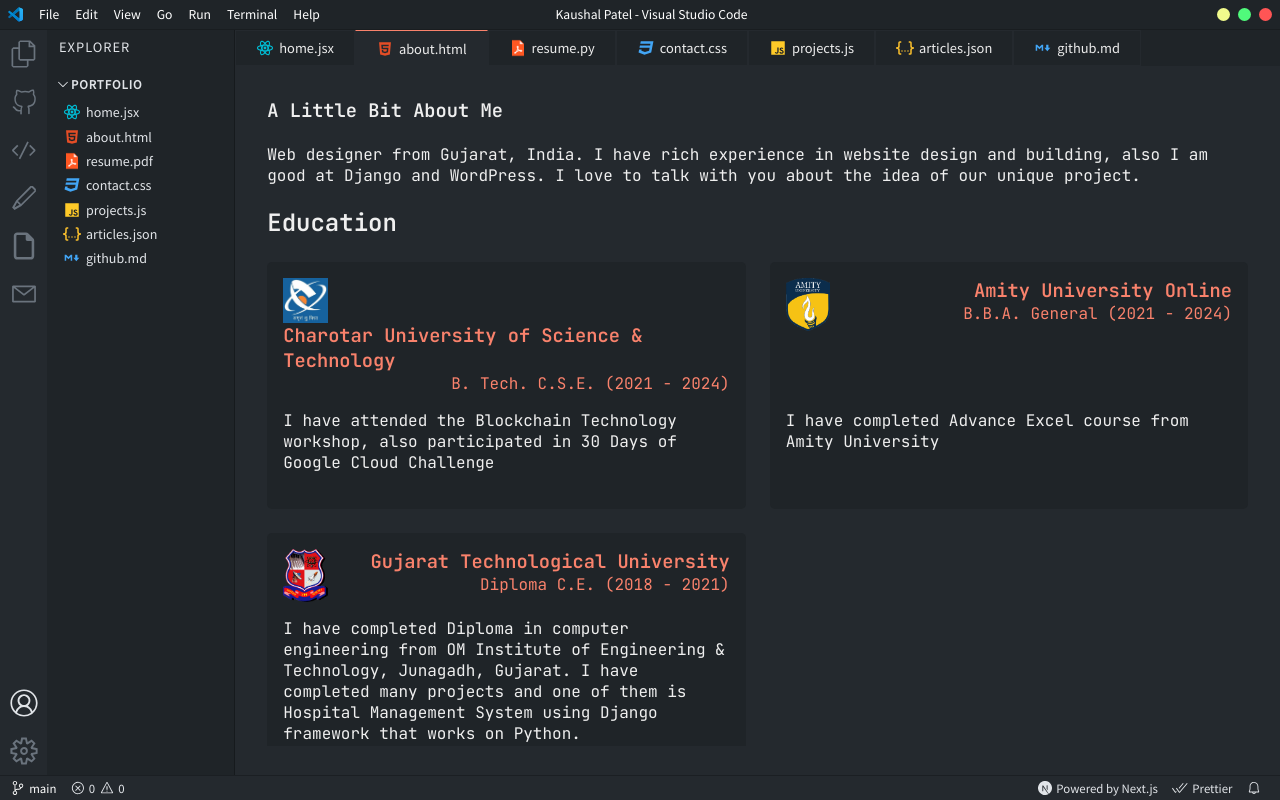
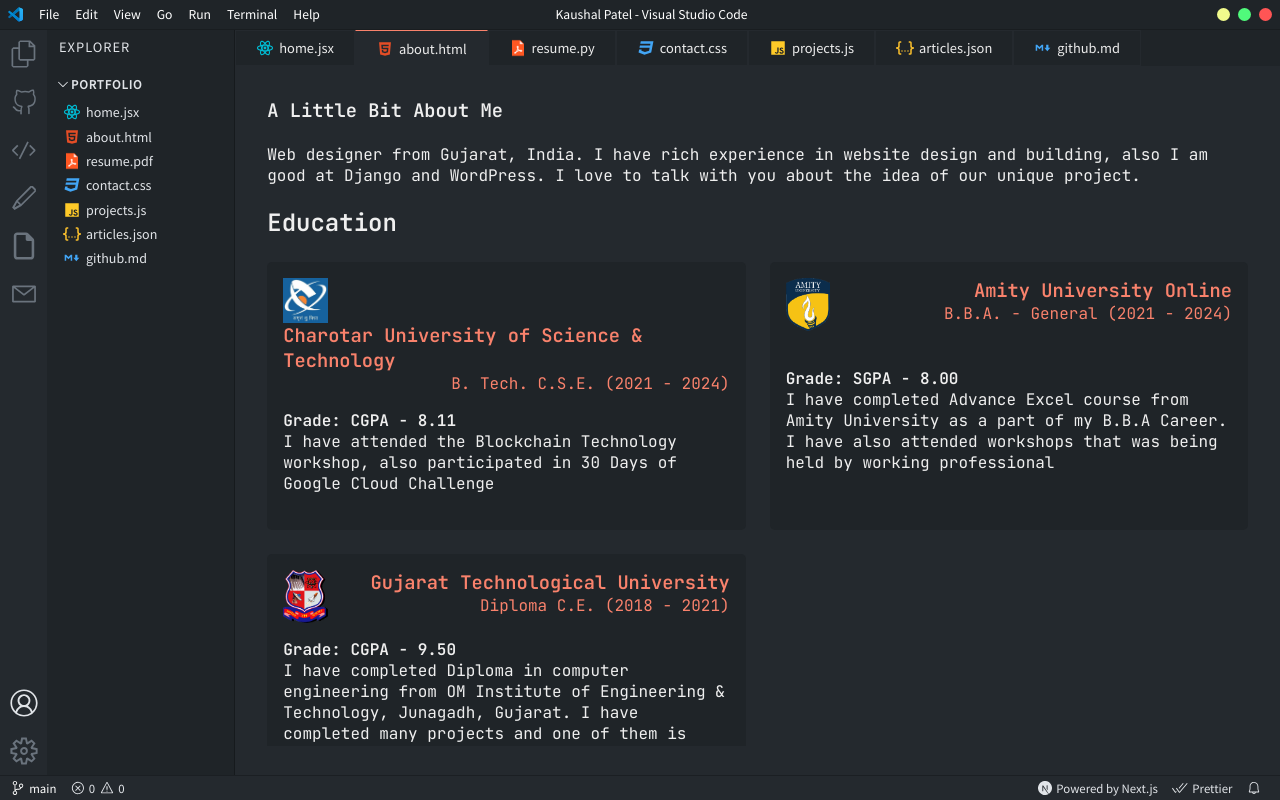
Before and after one commit to patel-raj1/Portfolio, a Next.js app: page /about in a window 1280 px wide. Built offline with nearby package versions, Linux system fonts and the light colour scheme.

Commit message:
About Page Updated

```diff
--- a/pages/about.jsx
+++ b/pages/about.jsx
@@ -20,15 +20,15 @@
             <h3 className={styles.title}>Charotar University of Science & Technology</h3>
             <span className={styles.span}>B. Tech. C.S.E. (2021 - 2024)</span>
           </div>
-          <p className={styles.desc}>I have attended the Blockchain Technology workshop, also participated in 30 Days of Google Cloud Challenge</p>
+          <p className={styles.desc}><b>Grade: CGPA - 8.11</b><br/>I have attended the Blockchain Technology workshop, also participated in 30 Days of Google Cloud Challenge</p>
         </div>
         <div className={styles.card}>
           <div>
             <img className={styles.left_img} src="/edu/amity.png" alt="amity" />
             <h3 className={styles.title}>Amity University Online</h3>
-            <span className={styles.span}>B.B.A. General (2021 - 2024)</span>
+            <span className={styles.span}>B.B.A. - General (2021 - 2024)</span>
           </div>
-          <p className={styles.desc}>I have completed Advance Excel course from Amity University<br /><br /></p>
+          <p className={styles.desc}><b>Grade: SGPA - 8.00</b><br/>I have completed Advance Excel course from Amity University as a part of my B.B.A Career. I have also attended workshops that was being held by working professional<br /><br /></p>
         </div>
       </div>
       <div className={styles.container}>
@@ -38,7 +38,7 @@
             <h3 className={styles.title}>Gujarat Technological University</h3>
             <span className={styles.span}>Diploma C.E. (2018 - 2021)</span>
           </div>
-          <p className={styles.desc}>I have completed Diploma in computer engineering from OM Institute of Engineering & Technology, Junagadh, Gujarat. I have completed many projects and one of them is Hospital Management System using Django framework that works on Python.</p>
+          <p className={styles.desc}><b>Grade: CGPA - 9.50</b><br/>I have completed Diploma in computer engineering from OM Institute of Engineering & Technology, Junagadh, Gujarat. I have completed many projects and one of them is Hospital Management System using Django framework that works on Python.</p>
         </div>
         <br />
       </div>
@@ -52,7 +52,7 @@
             <h3 className={styles.title}>PHP Dots Technologies</h3>
             <span className={styles.span}>Full-Stack Web Developer (2021)</span>
           </div>
-          <p className={styles.desc}>I have I have learned much more in full stack web development.</p>
+          <p className={styles.desc}>I have learned much more in full stack web development.</p>
         </div>
         <div className={styles.card}>
           <h3 className={styles.title}>Freelancer</h3>
```
